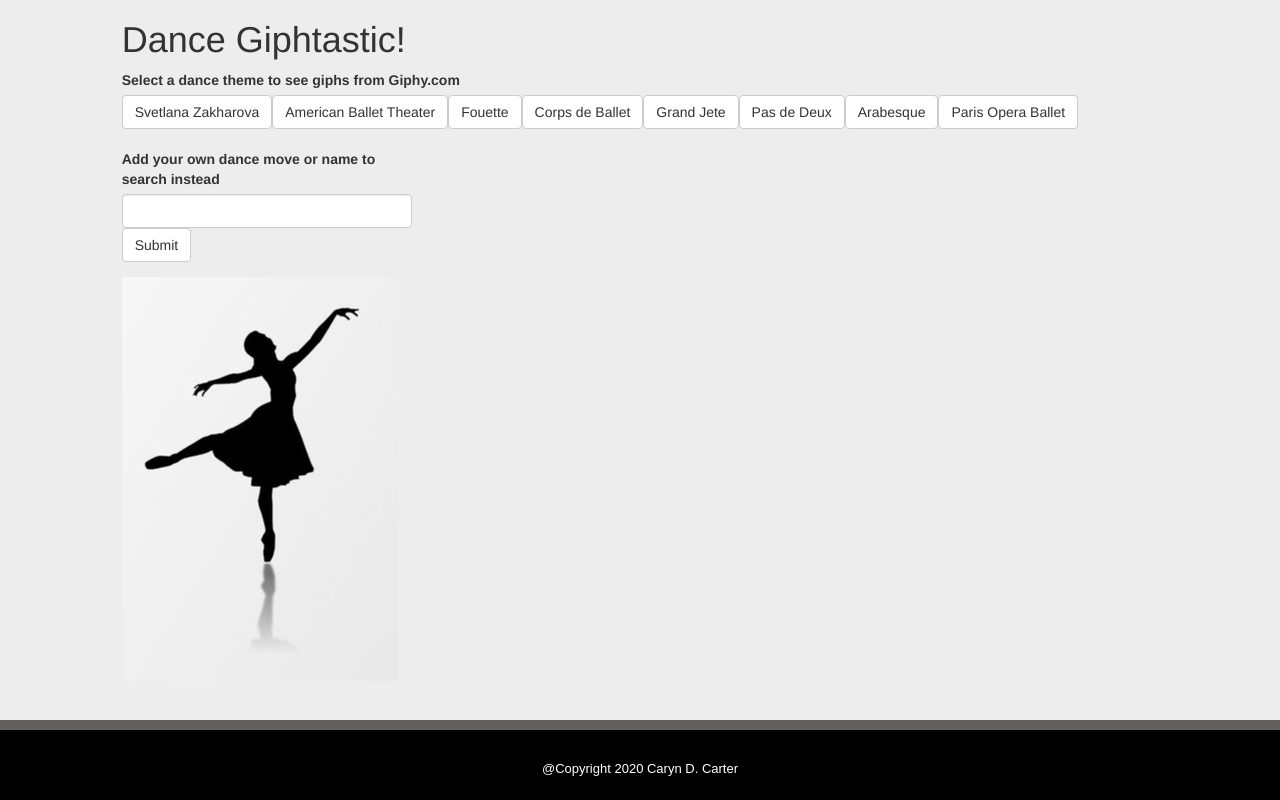
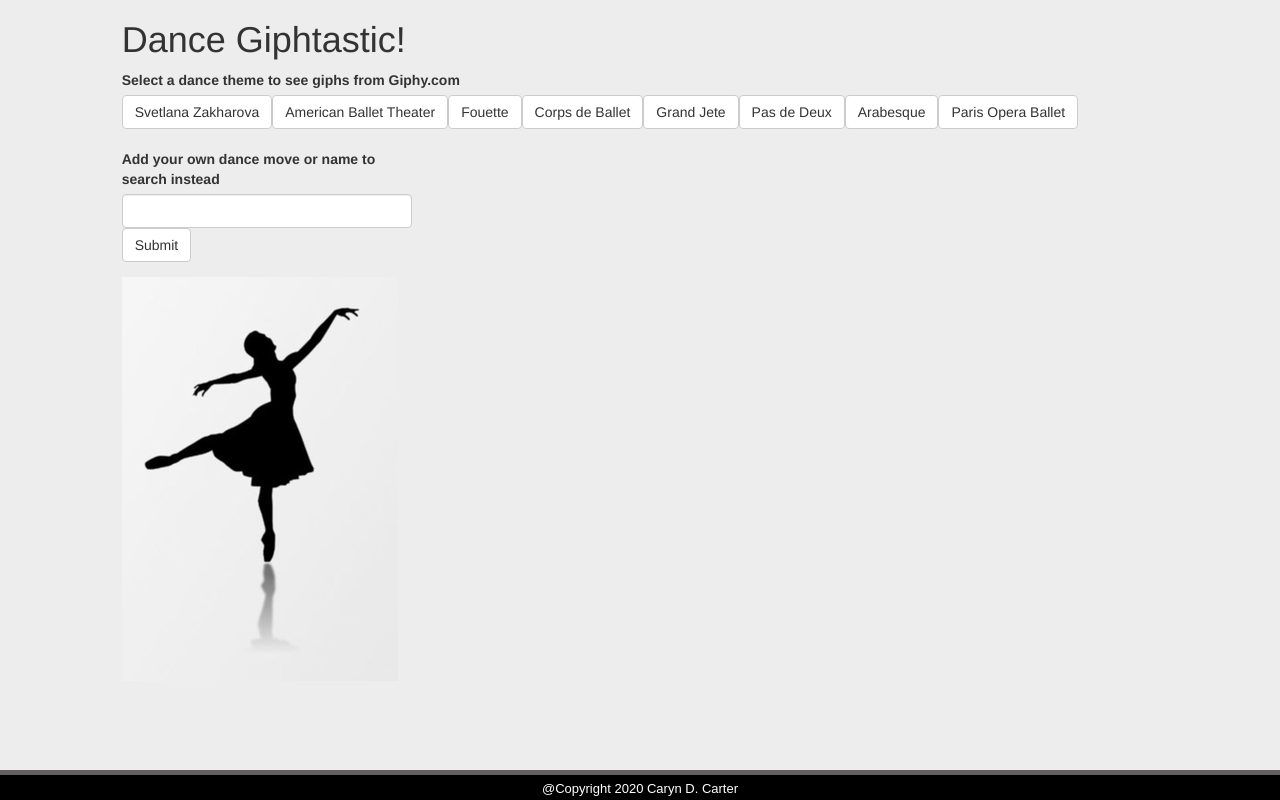
Before and after one commit to Caryndcarter/dance-giphtastic, a PHP site: page / in a window 1280 px wide. Run offline with PHP 8.4, Linux system fonts and the light colour scheme; some libraries are stand-ins or nearby versions.

Commit message:
changed border lengths to fit 100% in view on the screen

```diff
--- a/assets/css/style.css
+++ b/assets/css/style.css
@@ -4,9 +4,14 @@ html {
 }
 
 .background  {
+	position: fixed;
 	width:100%;
 	overflow:auto;
 	background-color: #ededed;
+	top: 0;
+	left: 0;
+	bottom: 0;
+	right: 0;
 }
 
 
@@ -14,14 +19,14 @@ html {
 	width: 100%;
 	text-align: center;
 	background-color:black;
-	padding: 30px 0px 30px 0px;
+	padding: 5px 0px 20px 0px;
 	color: white;
 	font-family: 'Arial', 'Helvetica Neue', Helvetica, sans-serif;
 	font-size: small;
-	border-top-width: 10px;
+	border-top-width: 5px;
 	border-top-style: solid;
 	border-top-color: #63605f;;
 	position: absolute;
   	bottom: 0;
-  	height: 80px;
+  	height: 20px;
 }
```
